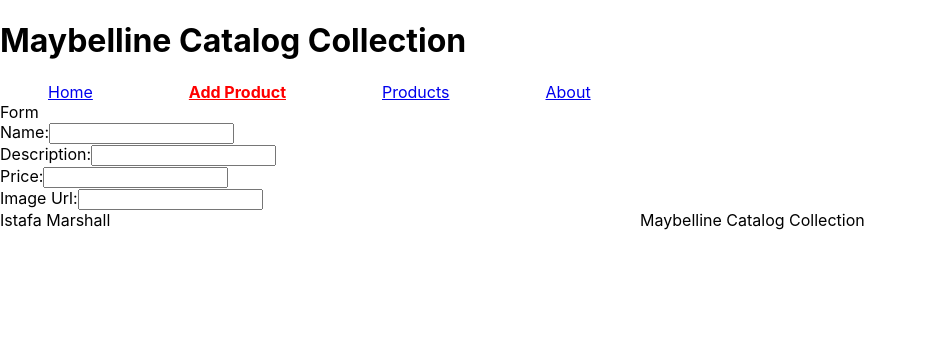
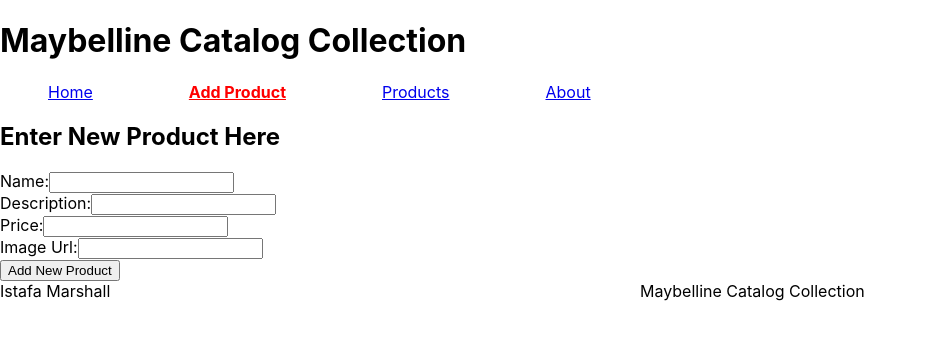
Before and after one commit to ISTAFAMARSHALL/maybelline-catalog-collection, a React (Create React App) app: page /products/new in a window 1280 px wide. Shown: the top 340 px of the page, without its empty margins (0-927 px from the left). Built offline with nearby package versions, Linux system fonts and the light colour scheme; the HTML template or start-up script is replaced by a standard one.

Commit message:
added form

```diff
--- a/src/Navigation.js/Form.js
+++ b/src/Navigation.js/Form.js
@@ -2,7 +2,8 @@
 
 function Form() {
   return (
-    <div>Form
+    <div>
+      <h2>Enter New Product Here</h2>
       <form>
         <label htmlFor='name'>Name:</label>
         <input type="text" name="name" id="name" /> <br></br>
@@ -12,7 +13,7 @@
         <input type="text" name="price" id="price" /> <br></br>
         <label htmlFor='image'>Image Url:</label>
         <input type="text" name="image" id="image" /> <br></br>
-
+        <input type="submit" value="Add New Product"/>
       </form>
     </div>
   )
```
